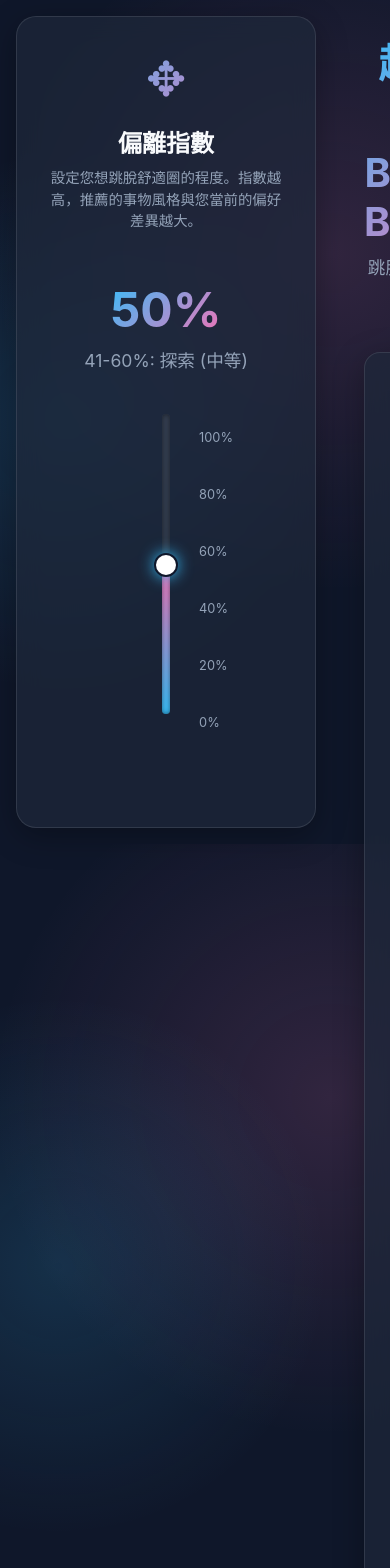
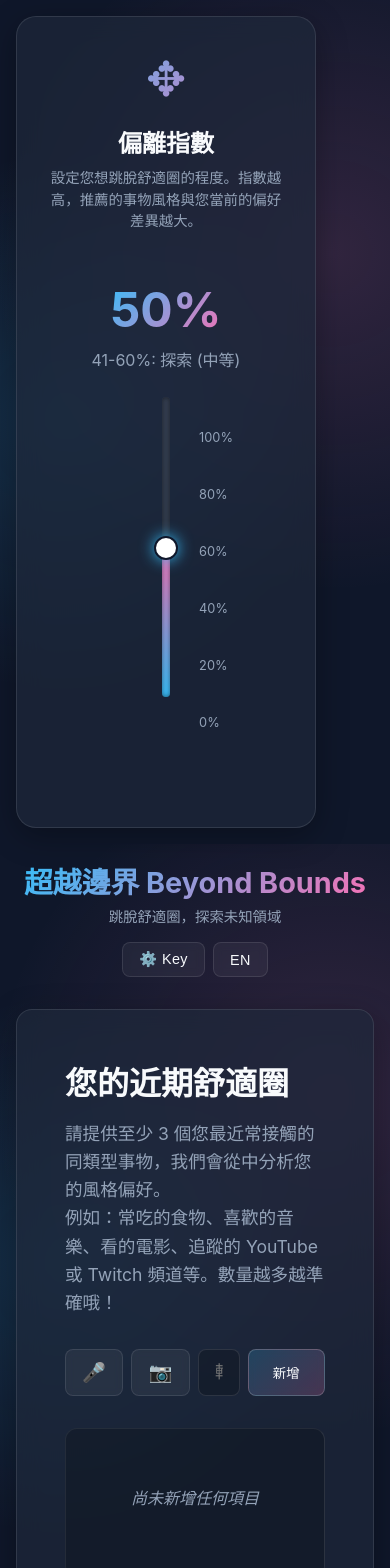
Before and after one commit to KP7-tech/comfort-zone-app, a React (Vite) app: page / in a window 390 px wide. Shown: the top 1568 px of the page. Built offline with nearby package versions, Linux system fonts and the light colour scheme.

Commit message:
feat: implement initial application structure, global styling, and core UI components.

```diff
--- a/src/App.jsx
+++ b/src/App.jsx
@@ -78,7 +78,7 @@ function App() {
       />
 
       <main className="main-content">
-        <header className="app-header" style={{ display: 'flex', justifyContent: 'space-between', alignItems: 'center' }}>
+        <header className="app-header">
           <div>
             <h1 className="app-title text-gradient">{t('app.title')}</h1>
             <p className="app-subtitle">{t('app.subtitle')}</p>
--- a/src/components/Sidebar.css
+++ b/src/components/Sidebar.css
@@ -8,6 +8,9 @@
     position: sticky;
     top: 1rem;
     height: calc(100vh - 2rem);
+    transition: all 0.3s ease;
+    overflow-x: hidden;
+    min-width: 260px;
 }
 
 .sidebar-header {
@@ -29,6 +32,8 @@
     font-size: 0.9rem;
     color: var(--text-muted);
     line-height: 1.5;
+    word-wrap: break-word;
+    overflow-wrap: break-word;
 }
 
 .slider-container {
@@ -46,9 +51,13 @@
 }
 
 .slider-label {
-    font-size: 1.1rem;
+    font-size: 1rem;
     color: var(--text-muted);
-    margin-bottom: 3rem;
+    margin-bottom: 2rem;
+    text-align: center;
+    width: 100%;
+    word-wrap: break-word;
+    overflow-wrap: break-word;
 }
 
 /* Vertical Slider Magic */
--- a/src/index.css
+++ b/src/index.css
@@ -117,7 +117,7 @@ body {
 .app-container {
   display: flex;
   min-height: 100vh;
-  max-width: 1400px;
+  width: 100%;
   margin: 0 auto;
 }
 
@@ -128,21 +128,57 @@ body {
   padding: 2rem;
   position: relative;
   overflow-y: auto;
+  min-width: 0; /* Prevent flex children from overflowing */
 }
 
 /* Header */
 .app-header {
-  margin-bottom: 3rem;
-  text-align: center;
+  margin: 0 auto 3rem auto;
+  width: 100%;
+  max-width: 800px;
+  display: flex;
+  justify-content: space-between;
+  align-items: center;
 }
 
 .app-title {
   font-size: 2.5rem;
   font-weight: 700;
-  margin-bottom: 0.5rem;
+  margin-bottom: 0.25rem;
 }
 
 .app-subtitle {
   color: var(--text-muted);
   font-size: 1.1rem;
 }
+
+/* Responsive Web Design */
+@media (max-width: 1024px) {
+  .app-container {
+    flex-direction: column;
+  }
+
+  .app-header {
+    margin-bottom: 2rem;
+  }
+}
+
+@media (max-width: 768px) {
+  .main-content {
+    padding: 1rem;
+  }
+
+  .app-header {
+    flex-direction: column;
+    gap: 1rem;
+    text-align: center;
+  }
+
+  .app-title {
+    font-size: 1.8rem;
+  }
+
+  .app-subtitle {
+    font-size: 0.9rem;
+  }
+}
```
